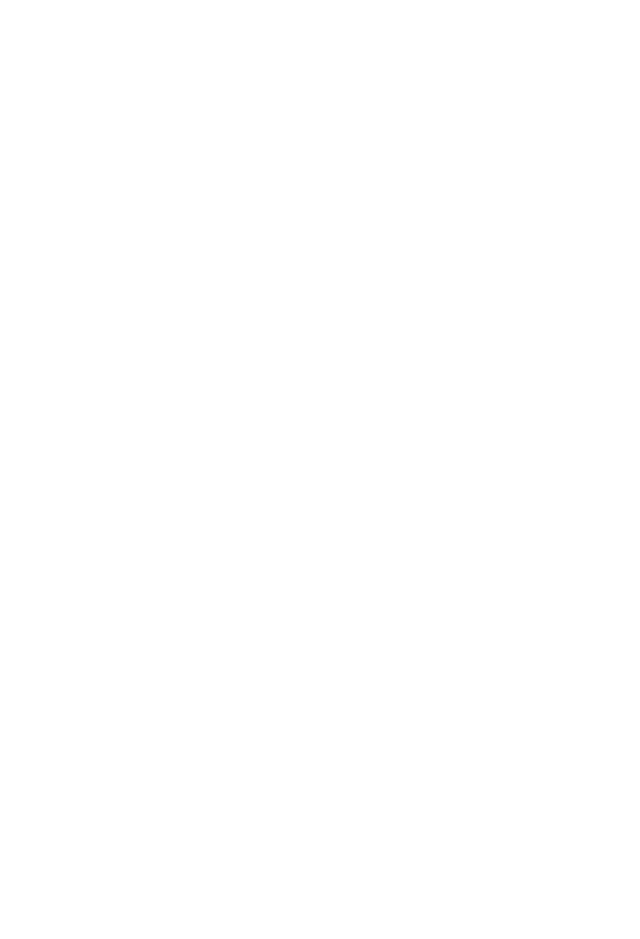
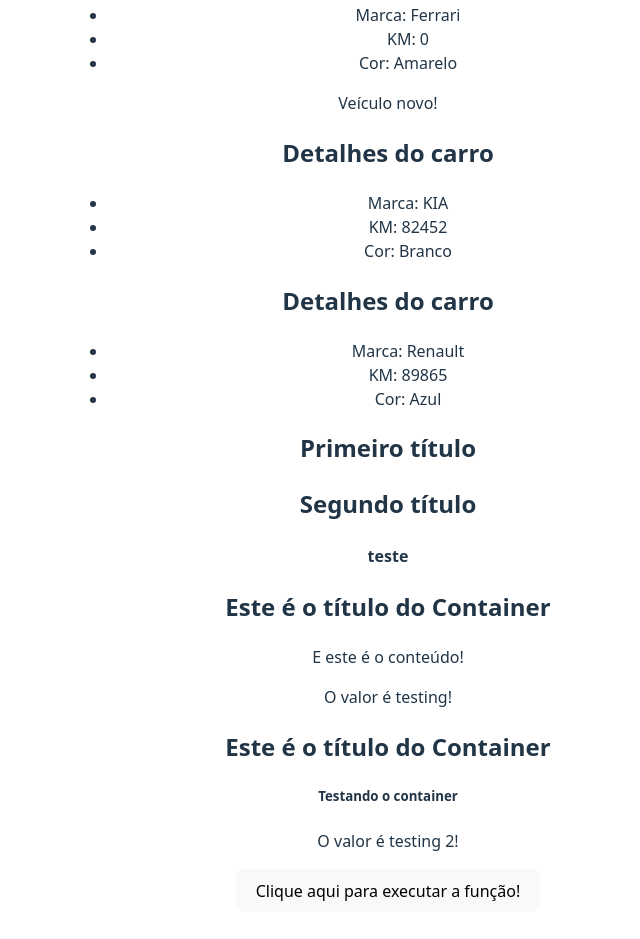
Before and after one commit to SilvaRDev/curso-react, a React (Vite) app in the folder 3-REACT-AVANCADO/react-avancado/: page / in a window 1280 px wide. Shown: the part 2400-3339 px from the top of the page, without its empty margins (252-892 px from the left). Before the commit the page ends 2875 px from the top, so only its background shows below. Built offline with nearby package versions, Linux system fonts and the light colour scheme.

Commit message:
Aula de função em prop finalizada

```diff
--- /dev/null
+++ b/3-REACT-AVANCADO/react-avancado/components/Container.jsx
@@ -0,0 +1,11 @@
+const Container = ({ children, myValue }) => {
+  return (
+    <div>
+      <h2>Este é o título do Container</h2>
+      {children}
+      <p>O valor é {myValue}!</p>
+    </div>
+  )
+}
+
+export default Container
--- /dev/null
+++ b/3-REACT-AVANCADO/react-avancado/components/ExecuteFunction.jsx
@@ -0,0 +1,9 @@
+const ExecuteFunction = ({ myFunction }) => {
+  return (
+    <div>
+      <button onClick={myFunction}>Clique aqui para executar a função!</button>
+    </div>
+  )
+}
+
+export default ExecuteFunction
--- /dev/null
+++ b/3-REACT-AVANCADO/react-avancado/components/Fragments.jsx
@@ -0,0 +1,11 @@
+const Fragments = ({ propFragment }) => {
+  return (
+    <>
+      <h2>Primeiro título</h2>
+      <h2>Segundo título</h2>
+      <h4>{propFragment}</h4>
+    </>
+  )
+}
+
+export default Fragments
--- a/3-REACT-AVANCADO/react-avancado/src/App.jsx
+++ b/3-REACT-AVANCADO/react-avancado/src/App.jsx
@@ -10,10 +10,23 @@
 import ConditionalRender from '../components/ConditionalRender'
 import ShowUserName from '../components/ShowUserName'
 import CarDetails from '../components/CarDetails'
+import Fragments from '../components/Fragments'
+import Container from '../components/Container'
+import ExecuteFunction from '../components/ExecuteFunction'
 
 function App() {
-  const name = 'Joaquim'
+  /* const name = 'Joaquim' */
   const [userName] = useState('Usuário')
+
+  const cars = [
+    { id: 1, brand: 'Ferrari', color: 'Amarelo', newCar: true, km: 0 },
+    { id: 2, brand: 'KIA', color: 'Branco', newCar: false, km: 82452 },
+    { id: 3, brand: 'Renault', color: 'Azul', newCar: false, km: 89865 },
+  ]
+
+  const showMessage = () => (
+    console.log('Essa é a minha função!')
+  )
 
   return (
     <>
@@ -32,10 +45,36 @@
       {/* PROPS */}
       <ShowUserName name={userName} />
       {/* DESTRUCTURING */}
-      <CarDetails brand="Chevrolet" km={20000} color="vermelho" newCar={false} />
+      <CarDetails
+        brand="Chevrolet"
+        km={20000}
+        color="vermelho"
+        newCar={false}
+      />
       {/* REAPROVEITANDO */}
       <CarDetails brand="Ford" color="Azul" km={0} newCar={true} />
       <CarDetails brand="Fiat" color="Branco" km={4500} newCar={false} />
+      {/* LOOP EM ARRAY DE OBJETOS */}
+      {cars.map((car) => (
+        <CarDetails
+          key={car.id}
+          brand={car.brand}
+          color={car.color}
+          km={car.km}
+          newCar={car.newCar}
+        />
+      ))}
+      {/* Fragment */}
+      <Fragments propFragment="teste" />
+      {/* CHILDREN */}
+      <Container myValue="testing">
+        <p>E este é o conteúdo!</p>
+      </Container>
+      <Container myValue="testing 2">
+        <h5>Testando o container</h5>
+      </Container>
+      {/* EXECUTAR FUNÇÃO */}
+      <ExecuteFunction myFunction={showMessage} />
     </>
   )
 }
```
